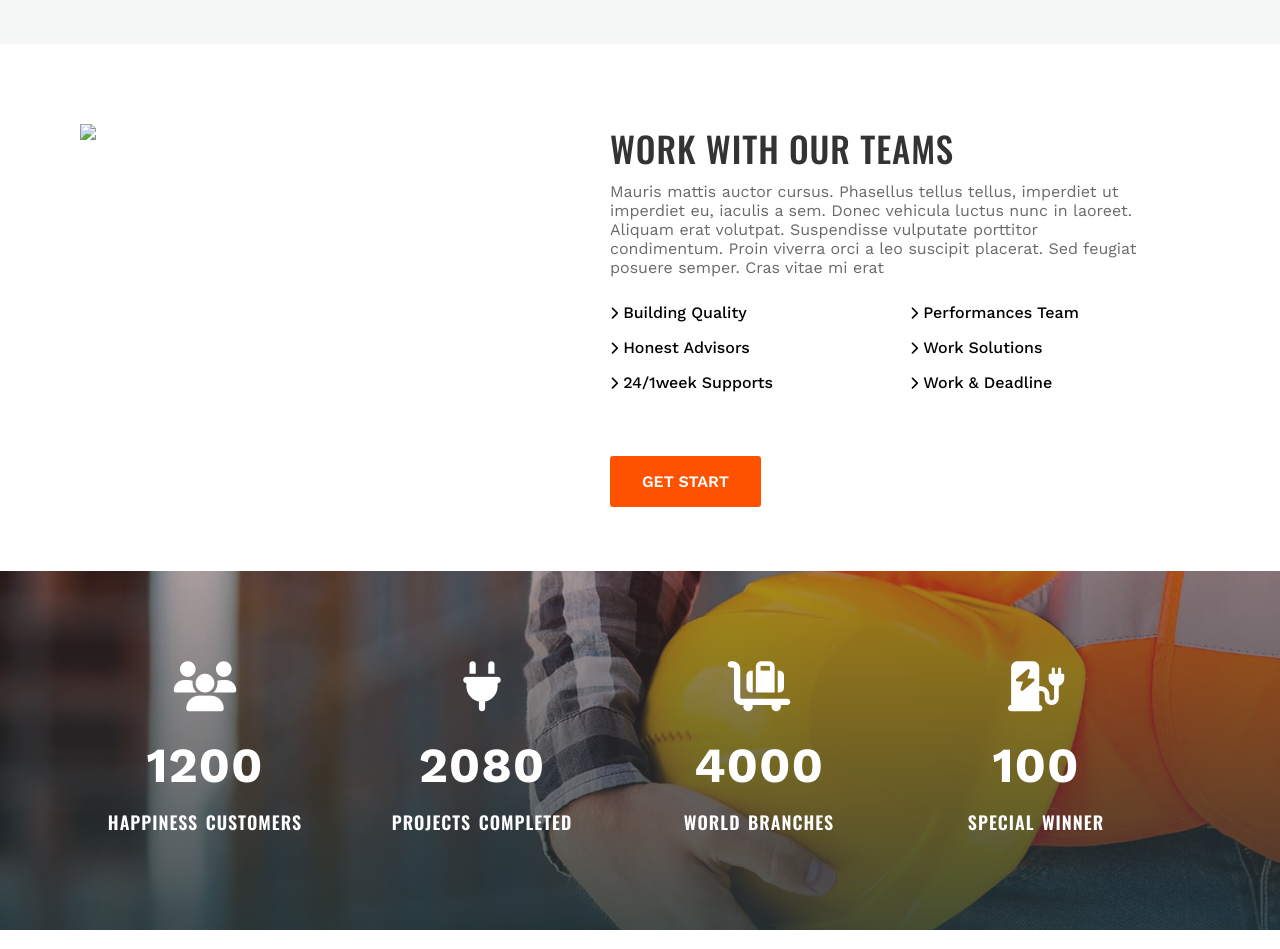
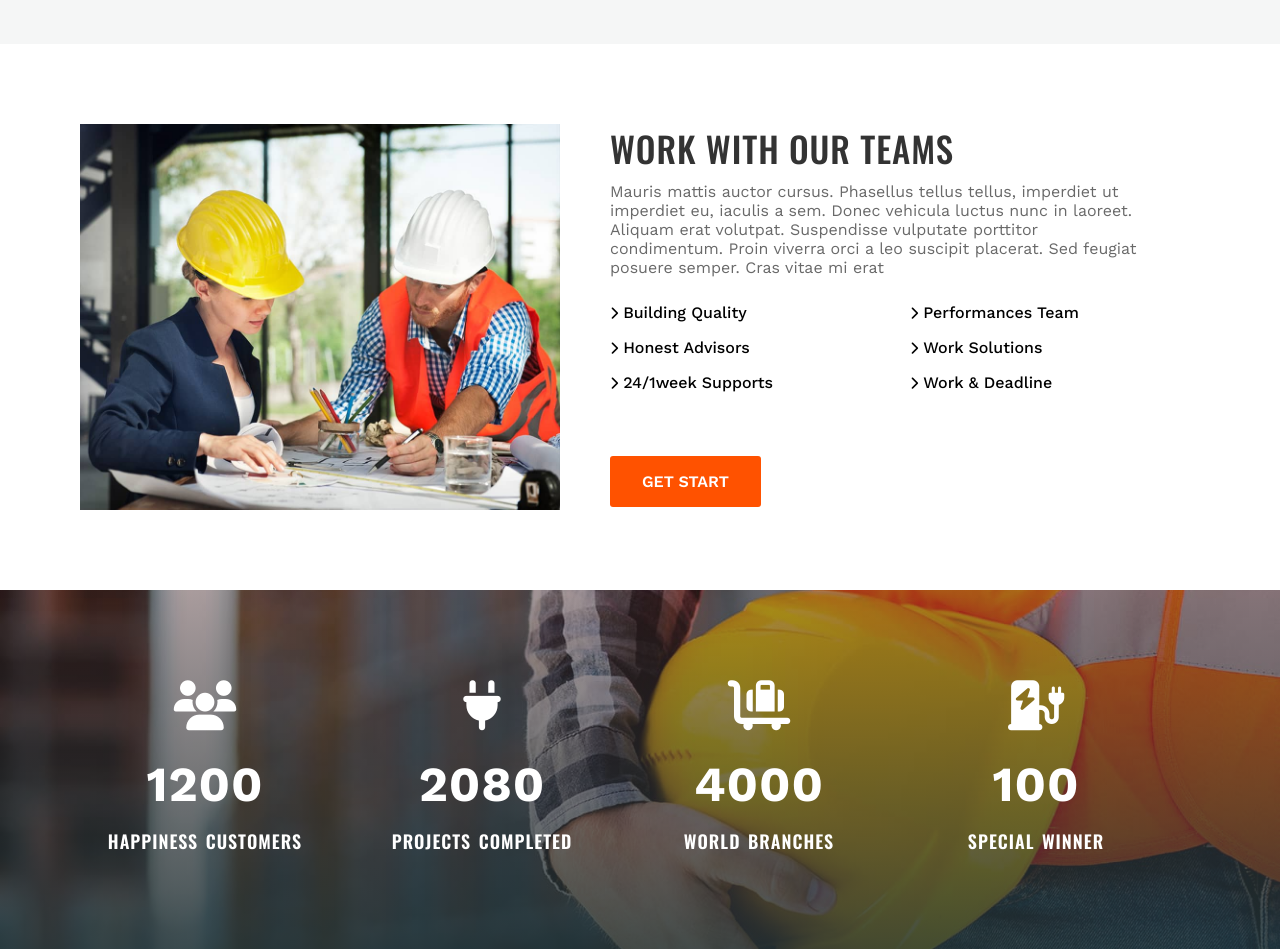
Before and after one commit to freelancerrmehedi/Brigate, a plain HTML site: page index.html in a window 1280 px wide. Shown: the part 1180-2129 px from the top of the page. Drawn offline with nearby package versions, Linux system fonts and the light colour scheme.

Commit message:
Update index.html

```diff
--- a/index.html
+++ b/index.html
@@ -164,7 +164,7 @@
 			<div class="teamContents">
 
 				<div class="teamImage">
-					<img src="Home_files/our-project.jpg"></img>
+					<img src="image/our-project.jpg"></img>
 				</div>
 					<div class="teamDetails">
 
```
